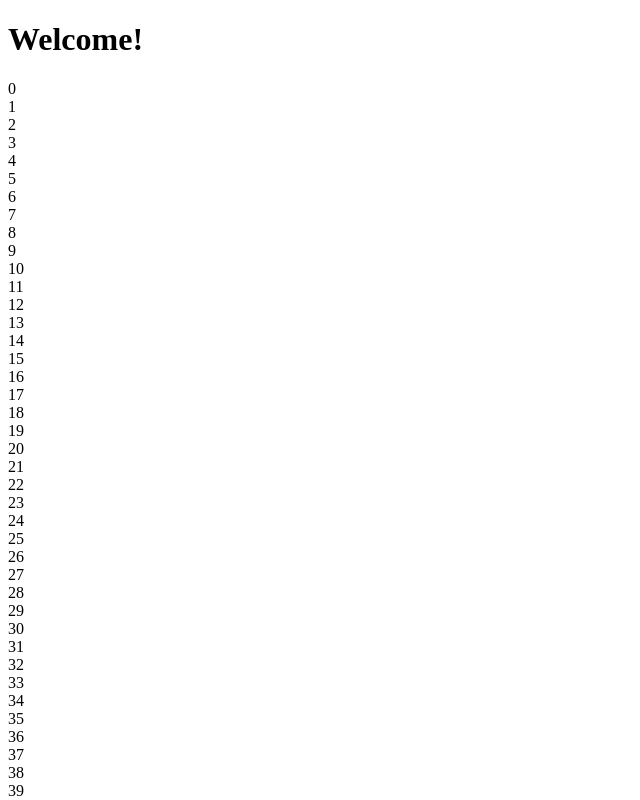
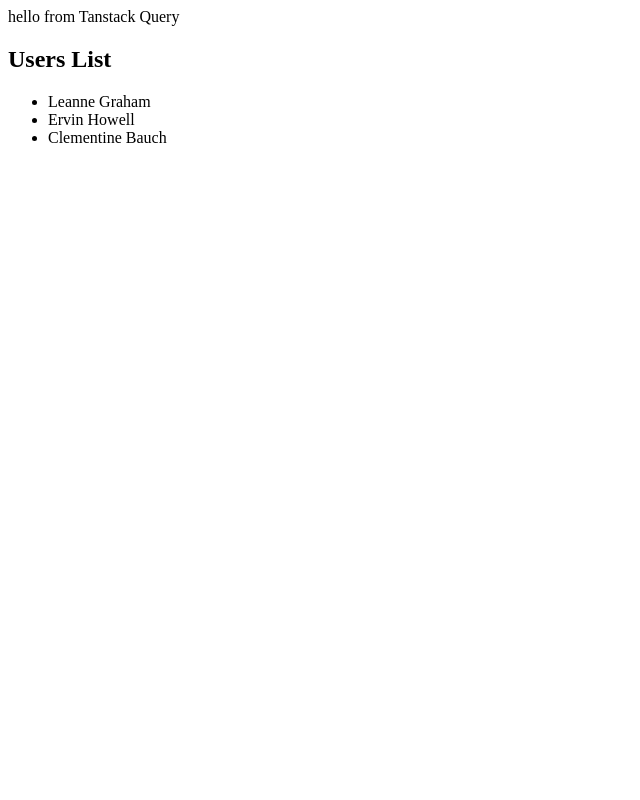
Before and after one commit to Yadnesh-Ranshevare/learn-react, a React app in the folder vite-project/: page / in a window 1280 px wide. Shown: the top 800 px of the page, without its empty margins (0-640 px from the left). Built offline with nearby package versions, Linux system fonts and the light colour scheme; the HTML template or start-up script is replaced by a standard one.

Commit message:
started with useQuery

```diff
--- a/vite-project/package.json
+++ b/vite-project/package.json
@@ -11,6 +11,8 @@
   },
   "dependencies": {
     "@reduxjs/toolkit": "^2.4.0",
+    "@tanstack/react-query": "^5.85.5",
+    "@tanstack/react-query-devtools": "^5.85.5",
     "chart.js": "^4.4.8",
     "html2canvas": "^1.4.1",
     "jspdf": "^3.0.1",
@@ -24,6 +26,7 @@
   },
   "devDependencies": {
     "@eslint/js": "^9.13.0",
+    "@tanstack/eslint-plugin-query": "^5.83.1",
     "@types/react": "^18.3.12",
     "@types/react-dom": "^18.3.1",
     "@vitejs/plugin-react": "^4.3.3",
--- /dev/null
+++ b/vite-project/src/TanStackQuery/Home.jsx
@@ -0,0 +1,12 @@
+import React from 'react'
+import {QueryClient, QueryClientProvider} from '@tanstack/react-query'
+import UseQueryExample from './useQuery'
+
+export default function Home() {
+  return (
+    <QueryClientProvider client={new QueryClient()}>
+      hello from Tanstack Query
+      <UseQueryExample/>
+    </QueryClientProvider>
+  )
+}
--- /dev/null
+++ b/vite-project/src/TanStackQuery/useQuery.jsx
@@ -0,0 +1,34 @@
+import { useQuery } from '@tanstack/react-query'
+import React from 'react'
+
+export default function UseQueryExample() {
+  const { data, isLoading, isError, error } = useQuery({
+    queryKey: ["users"],
+    queryFn: fetchRequest
+  })
+
+  if (isLoading) return <p>Loading users...</p>
+  if (isError) return <p>Error: {error.message}</p>
+
+  return (
+    <div>
+      <h2>Users List</h2>
+      <ul>
+        {data.map(user => (
+          <li key={user.id}>{user.name}</li>
+        ))}
+      </ul>
+    </div>
+  )
+}
+
+const fetchRequest = async () => {
+  const data = [
+    { id: 1, name: "Leanne Graham" },
+    { id: 2, name: "Ervin Howell" },
+    { id: 3, name: "Clementine Bauch" }
+  ]
+  // simulate network delay
+  await new Promise((resolve) => setTimeout(resolve, 2000))
+  return data
+}
--- a/vite-project/src/main.jsx
+++ b/vite-project/src/main.jsx
@@ -13,10 +13,11 @@ import { createRoot } from 'react-dom/client'
 // import JsPDFGenerator from './jsPDF/JsPDF'
 // import Zod from './Zod/zod'
 // import Form from './ReactHookFrom/Form'
-import SuspenseExample from './Suspense/Suspense'
+// import SuspenseExample from './Suspense/Suspense'
+import Home from './TanStackQuery/Home'
 
 createRoot(document.getElementById('root')).render(
     <>
-    <SuspenseExample/>
+    <Home/>
     </>
 )
```
Also changed, not shown: vite-project/src/TanStackQuery/readme.md (added), 2 other files (tests, documents, lock files or other folders).
